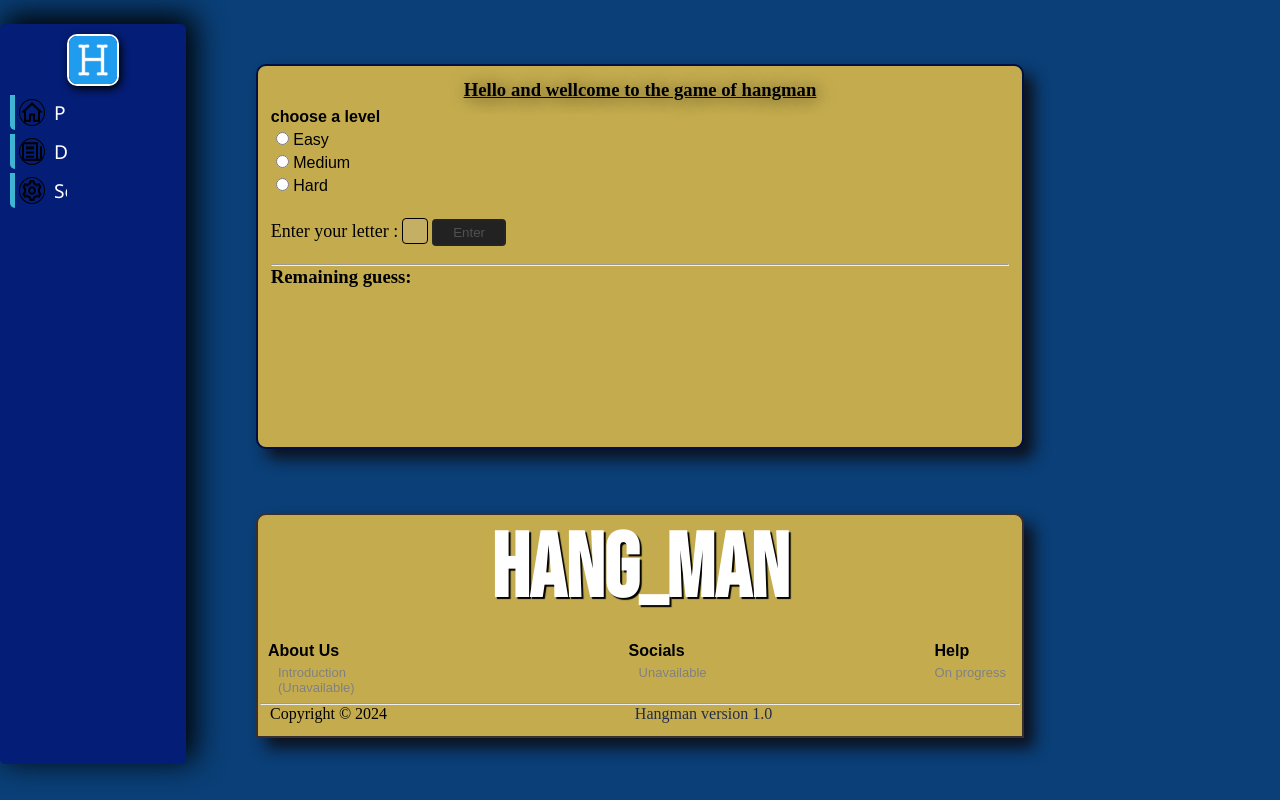
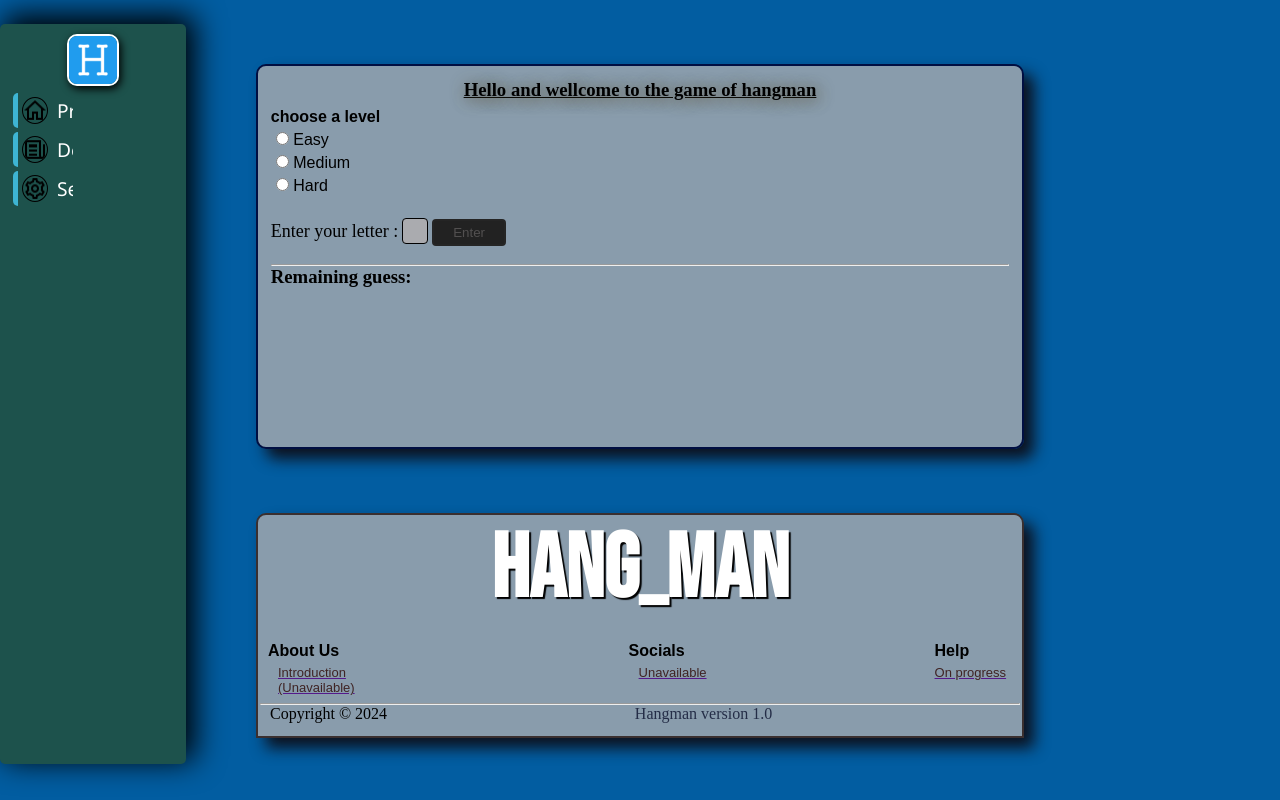
Before and after one commit to sushant5101/Hangman_web_based, a plain HTML site: page public/index.html in a window 1280 px wide. Drawn offline with Linux system fonts and the light colour scheme; sample sign-in values are in the browser's storage.

Commit message:
Updated color and changed margins of the details in navigation bar

```diff
--- a/public/css/style.css
+++ b/public/css/style.css
@@ -10,7 +10,7 @@
 
 body {
     height: 100%;
-    background-color: #0a3f77;
+    background-color: #025da1;
     overflow-x: hidden;
 }
 
@@ -20,7 +20,7 @@ body {
     left: 0;
     position: fixed;
     text-align: center;
-    background-color: #041d77;
+    background-color: #1d524c;
     max-width: 13%;
     border-radius: 5px;
     color: white;
@@ -39,7 +39,7 @@ body {
     display: flex;
     text-align: left;
     overflow: hidden;
-    margin-top: 5px;
+    padding: 3px;
 }
 
 
@@ -59,9 +59,9 @@ body {
     gap: 9px;
     border: 5px solid rgb(62, 181, 211);
     border-style: none none none solid;
-    border-radius: 0px 5px;
+    border-radius: 5px;
     width: 100%;
-    padding: 4px;
+    padding: 4px 0 4px 4px ;
     margin: 0px 0px 4px 0px;
     list-style-type: none;
     font-family: 'Segoe UI', Tahoma, Geneva, Verdana, sans-serif;
@@ -74,7 +74,7 @@ body {
 }
 
 #Details li:hover {
-    background-color: #0c35c9;
+    background-color: #0063B1;
     transition: .3s ease-in-out;
     cursor: pointer;
 }
@@ -84,7 +84,7 @@ body {
     border: 2px solid #010f42;
     border-radius: 10px;
     box-shadow: 10px 10px 15px #0d111d;
-    background-color: #c4ac4e;
+    background-color: #b3b0b0c4;
     padding: 1%;
 }
 
@@ -119,7 +119,7 @@ body {
     width: 2.7%;
     border: 1px solid black;
     border-radius: 4px;
-    background-color: #c4af65;
+    background-color: #b3b0b0c4;
     padding: 2px;
     outline: none;
     font-size: large;
@@ -147,7 +147,6 @@ body {
 }
 
 #box_main {
-    /* border: 2px solid white; */
     display: flex;
     width: 100%;
     gap: 5%;
@@ -174,7 +173,7 @@ body {
     display: flex;
     align-items: center;
     gap: 5px;
-    overflow: auto;
+    overflow-x: auto;
     list-style-type: none;
     font-size: 20px;
     height: 100px;
@@ -186,11 +185,10 @@ body {
     margin-left: 4px;
     padding: 0px 5px;
     border-radius: 4px;
-    background-color: #afa16f;
+    background-color: #b3b0b0c4;
 }
 
 #box {
-    /* border: 2px solid black; */
     height: 100px;
     width: 150px;
     background-color: rgb(196, 193, 193);
@@ -294,7 +292,7 @@ body {
     border: 2px double rgb(58, 47, 47);
     border-radius: 10px 10px 0px 0px;
     box-shadow: 10px 10px 15px #0d111d;
-    background-color: #c4ac4e;
+    background-color: #b3b0b0c4;
     padding: 1px 2px 3px 2px;
 }
 
@@ -326,7 +324,7 @@ body {
     font-family: sans-serif;
     margin: 5px 0px 5px 18px;
     font-size: small;
-    color: gray;
+    color: rgb(63, 36, 36);
 }
 
 .title {
--- a/public/index.html
+++ b/public/index.html
@@ -93,15 +93,21 @@
             <br>
             <div id="about">
                 <h4 class="title">About Us</h4>
-                <p class="details">Introduction <br> (Unavailable)</p>
+                <a href="">
+                    <p class="details">Introduction <br> (Unavailable)</p>
+                </a>
             </div>
             <div id="socials">
                 <h4 class="title">Socials</h4>
-                <p class="details">Unavailable</p>
+                <a href="">
+                    <p class="details">Unavailable</p>
+                </a>
             </div>
             <div id="help">
                 <h4 class="title">Help</h4>
-                <p class="details">On progress</p>
+                <a href="">
+                    <p class="details">On progress</p>
+                </a>
             </div>
             <br>
             <hr>
--- a/public/javascripts/script.js
+++ b/public/javascripts/script.js
@@ -11,7 +11,7 @@ if (username) {
     profilep.innerText = username;
     console.log(username);
 } else {
-    // window.location.href = "https://puzzleman-3ce04.web.app/entry.html";
+    window.location.href = "https://puzzleman-3ce04.web.app/entry.html";
 }
 
 
@@ -68,7 +68,7 @@ function navigation(nav) {
                 break;
             }
         default: {
-            console.log("Some thing might have gone wrong!!");
+            console.log("Something might have gone wrong!!");
         }
     }
     navigationpopup.addEventListener("animationend", (event) => {
```
